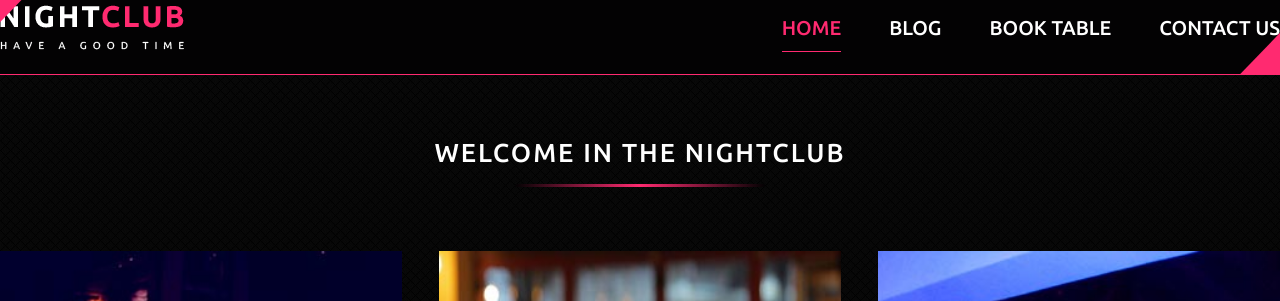
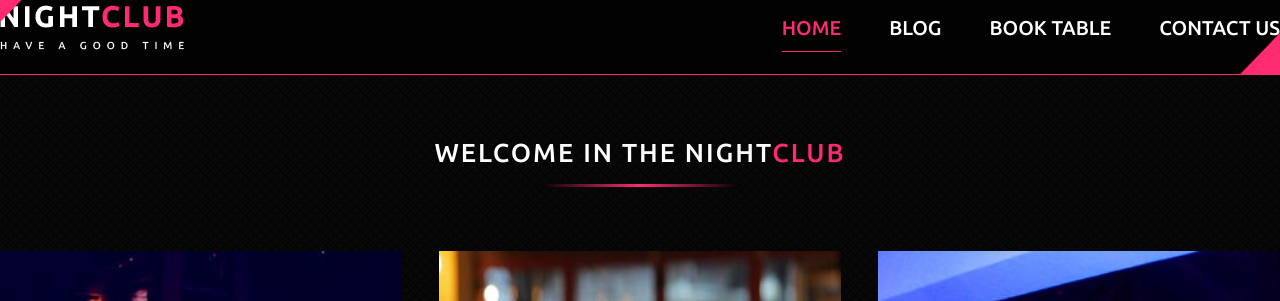
Before and after one commit to RoWaBo/rts-eksamen, a React (Create React App) app: page / in a window 1280 px wide. Shown: the part 820-1121 px from the top of the page. Built offline with nearby package versions, Linux system fonts and the light colour scheme.

Commit message:
Added variant to PrimaryHeading

```diff
--- a/src/components/MainOffers.js
+++ b/src/components/MainOffers.js
@@ -125,7 +125,7 @@ const MainOffers = () => {
 	}
 	return (
 		<>
-			<Article heading='welcome in the nightclub' centerContent>
+			<Article centerContent>
 				<div css={mainOfferContainerStyle}>
 					{mainOffers.map((offer, i) => (
 						<motion.section
--- a/src/components/PrimaryHeading.js
+++ b/src/components/PrimaryHeading.js
@@ -14,10 +14,14 @@ const PrimaryHeading = ({ children, ...props }) => {
 		text-transform: uppercase;
 		color: ${color.white};
 		font-size: 26px;
+
+		& > span {
+			color: ${color.pink};
+		}
 	`
 	const ellipsisStyle = css`
 		margin: 1rem auto;
-		width: 250px;
+		width: 200px;
 		height: 3px;
 		background: rgb(3, 2, 3);
 		background: linear-gradient(
@@ -29,7 +33,14 @@ const PrimaryHeading = ({ children, ...props }) => {
 	`
 	return (
 		<header css={headerStyle} {...props}>
-			<h1 css={headingStyle}>{children}</h1>
+			{children ? (
+				<h1 css={headingStyle}>{children}</h1>
+			) : (
+				<h1 css={headingStyle}>
+					welcome in the night<span>club</span>
+				</h1>
+			)}
+
 			<div css={ellipsisStyle} />
 		</header>
 	)
```
